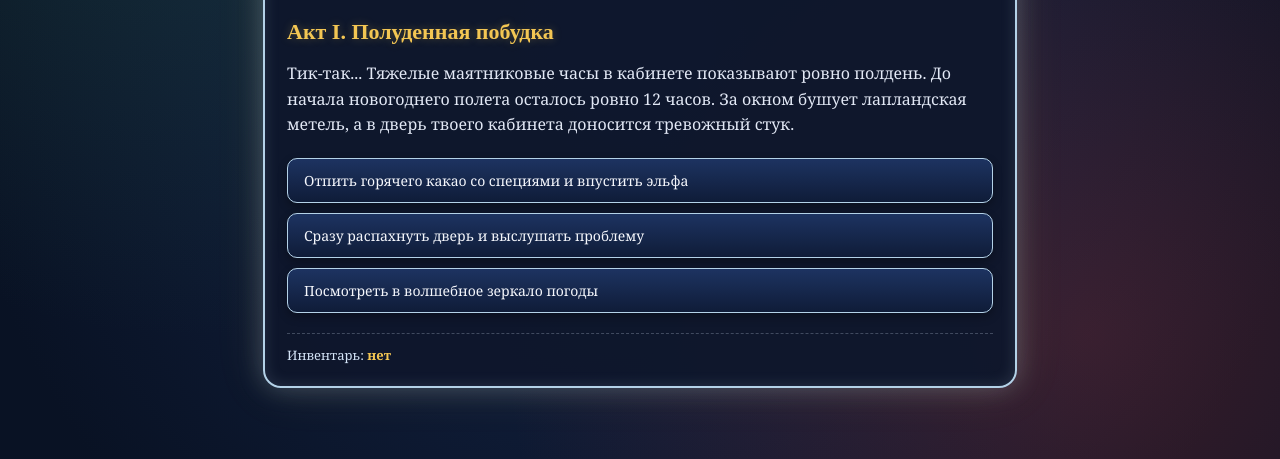
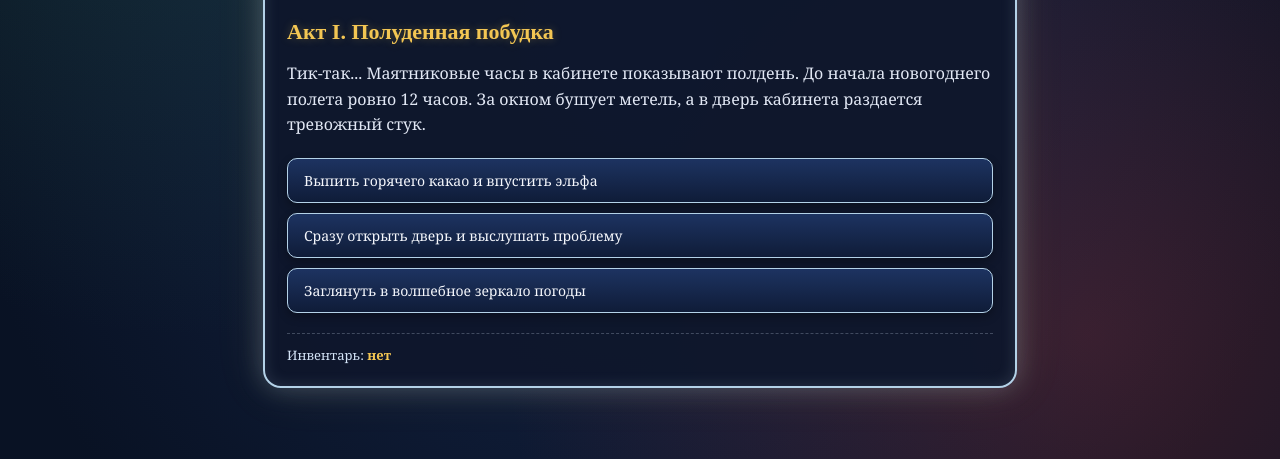
Before and after one commit to NaRaRi-AI/Santa-Clause-, a plain HTML site: page index.html in a window 1280 px wide. Shown: the part 371-830 px from the top of the page. Drawn offline with Linux system fonts and the light colour scheme.

Commit message:
Update index.html

```diff
--- a/index.html
+++ b/index.html
@@ -178,133 +178,157 @@
 </div>
 
 <script>
-    // Игровое состояние
     let state = {
-        time: 12, // Старт в 12:00
+        time: 12,
         spirit: 100,
         inventory: [],
         currentScene: 'start'
     };
 
-    // Сюжетные узлы квеста (Акт I + Акт II)
     const scenes = {
-        // --- АКТ I (Обед) ---
+        // --- АКТ I ---
         start: {
             title: "Акт I. Полуденная побудка",
-            text: "Тик-так... Тяжелые маятниковые часы в кабинете показывают ровно полдень. До начала новогоднего полета осталось ровно 12 часов. За окном бушует лапландская метель, а в дверь твоего кабинета доносится тревожный стук.",
+            text: "Тик-так... Маятниковые часы в кабинете показывают полдень. До начала новогоднего полета ровно 12 часов. За окном бушует метель, а в дверь кабинета раздается тревожный стук.",
             image: "scene_1.jpg",
             speaker: null,
             choices: [
-                { text: "Отпить горячего какао со специями и впустить эльфа", next: 'meet_elf', timeCost: 1, spiritChange: 5, addItem: 'Чашка какао' },
-                { text: "Сразу распахнуть дверь и выслушать проблему", next: 'meet_elf', timeCost: 1, spiritChange: 0 },
-                { text: "Посмотреть в волшебное зеркало погоды", next: 'magic_mirror', timeCost: 1, spiritChange: 0 }
+                { text: "Выпить горячего какао и впустить эльфа", next: 'meet_elf', timeCost: 1, spiritChange: 5, addItem: 'Чашка какао' },
+                { text: "Сразу открыть дверь и выслушать проблему", next: 'meet_elf', timeCost: 1, spiritChange: 0 },
+                { text: "Заглянуть в волшебное зеркало погоды", next: 'magic_mirror', timeCost: 1, spiritChange: 0 }
             ]
         },
         meet_elf: {
             title: "Главный эльф-бригадир",
-            text: "Эльф врывается внутрь, размахивая шапкой: 'Санта! Катастрофа! Магический конвейер подарков заклинило шестеренками, а олени отказываются выходить из загона — кто-то разбросал по снегу странные ледяные шипы!'",
+            text: "'Санта! Конвейер подарков заклинило шестеренками, а олени в загоне напуганы ледяными шипами!'",
             image: "scene_2.jpg",
             speaker: "elf_portrait.jpg",
             choices: [
-                { text: "Срочно бежать на фабрику разбираться с конвейером", next: 'factory_puzzle', timeCost: 2 },
-                { text: "Сначала отправиться в загон к оленям и успокоить их", next: 'reindeer_pen', timeCost: 2 }
+                { text: "Бежать на фабрику чинить конвейер", next: 'factory_puzzle', timeCost: 2 },
+                { text: "Отправиться в загон успокаивать оленей", next: 'reindeer_pen', timeCost: 2 }
             ]
         },
         magic_mirror: {
             title: "Волшебное зеркало",
-            text: "Ты заглядываешь в гладь зеркала. Над Европой и Америкой висят грозовые тучи, но дети ждут чуда. Время утекает сквозь пальцы!",
+            text: "Над миром клубится шторм, но дети ждут чуда. Время утекает сквозь пальцы.",
             image: "scene_4.jpg",
             speaker: "santa_portrait.jpg",
             choices: [
-                { text: "Отойти от зеркала и впустить эльфа в кабинет", next: 'meet_elf', timeCost: 1 }
+                { text: "Впустить эльфа в кабинет", next: 'meet_elf', timeCost: 1 }
             ]
         },
         factory_puzzle: {
             title: "Фабрика подарков",
-            text: "Огромный механизм гудит и искрит. Механические плюшевые медведи и Щелкунчик застряли между шестеренок. Нужно быстро принять техническое решение!",
+            text: "Механизмы гудят. Медведи и Щелкунчик застряли между шестеренок.",
             image: "scene_2.jpg",
             speaker: "santa_portrait.jpg",
             choices: [
-                { text: "Использовать магический посох, чтобы перезапустить шестеренки", next: 'act_one_finish', timeCost: 2, spiritChange: 5 },
-                { text: "Разобрать механизм вручную по старинным чертежам", next: 'act_one_finish', timeCost: 3, spiritChange: 10, addItem: 'Чертеж шестеренок' }
+                { text: "Использовать магический посох", next: 'act_one_finish', timeCost: 2, spiritChange: 5 },
+                { text: "Разобрать механизм вручную по чертежам", next: 'act_one_finish', timeCost: 3, spiritChange: 10, addItem: 'Чертеж шестеренок' }
             ]
         },
         reindeer_pen: {
             title: "Загон для оленей",
-            text: "Гордые северные олени встревоженно бьют копытами. Вожак косит глазом на сугробы, где блещут замороженные фиолетовые сорняки.",
+            text: "Олени бьют копытами перед замороженными фиолетовыми сорняками.",
             image: "scene_3.jpg",
             speaker: "santa_portrait.jpg",
             choices: [
-                { text: "Угостить оленей волшебным моховым печеньем", next: 'act_one_finish', timeCost: 2, spiritChange: 10, addItem: 'Моховое печенье' },
-                { text: "Ласково поговорить с вожаком и расчистить снег", next: 'act_one_finish', timeCost: 2, spiritChange: 5 }
+                { text: "Угостить оленей моховым печеньем", next: 'act_one_finish', timeCost: 2, spiritChange: 10, addItem: 'Моховое печенье' },
+                { text: "Ласково поговорить с вожаком", next: 'act_one_finish', timeCost: 2, spiritChange: 5 }
             ]
         },
         act_one_finish: {
             title: "Конец Акта I",
-            text: "Конвейер и олени приведены в порядок. Но вечер уже на пороге (16:00), а впереди алхимия саней, подготовка упряжки и ночной полет!",
+            text: "Порядок наведен. Вечер на пороге (16:00), впереди алхимия саней!",
             image: "scene_1.jpg",
             speaker: "santa_portrait.jpg",
             choices: [
-                { text: "Перейти к Акту II (Вечерняя алхимия саней)", next: 'act2_start', timeCost: 0 }
+                { text: "Перейти к Акту II", next: 'act2_start', timeCost: 0 }
             ]
         },
 
-        // --- АКТ II (Вечер) ---
+        // --- АКТ II ---
         act2_start: {
             title: "Акт II. Вечерний ангар",
-            text: "Стрелки часов перешагнули за 16:00. Ты спускаешься в секретный ангар. Волшебные сани ждут на платформе, но их нужно срочно модернизировать перед штормом.",
+            text: "Время 16:00. Сани на платформе, их нужно модернизировать перед ночным полетом.",
             image: "act2_sleigh.jpg",
             speaker: "santa_portrait.jpg",
             choices: [
-                { text: "Установить экспериментальный магический реактивный ускоритель", next: 'act2_route', timeCost: 1, spiritChange: -10, addItem: 'Реактивный двигатель' },
-                { text: "Натереть полозья звездным воском и закрепить защитные амулеты", next: 'act2_route', timeCost: 2, spiritChange: 15, addItem: 'Звездный воск' }
+                { text: "Установить реактивный ускоритель", next: 'act2_route', timeCost: 1, spiritChange: -10, addItem: 'Реактивный двигатель' },
+                { text: "Натереть полозья звездным воском и закрепить амулеты", next: 'act2_route', timeCost: 2, spiritChange: 15, addItem: 'Звездный воск' }
             ]
         },
         act2_route: {
             title: "Акт II. Планирование маршрута",
-            text: "Сани готовы. Перед тобой парит голографическая карта звездного неба. Над Северным полюсом бушует циклонический фронт. Как проложим первый отрезок пути?",
+            text: "Голографическая карта сияет в темноте. Над полюсом бушует циклонический шторм.",
             image: "act2_map.jpg",
             speaker: "santa_portrait.jpg",
             choices: [
-                { text: "Пробиваться напрямую через Ледяной каньон (рискованно, но быстро)", next: 'act2_final_check', timeCost: 1 },
-                { text: "Обойти шторм по высокому Звездному коридору (безопасно, но дольше)", next: 'act2_final_check', timeCost: 2 }
+                { text: "Пробиваться напрямую через Ледяной каньон", next: 'act2_takeoff', timeCost: 1 },
+                { text: "Обойти шторм по Звездному коридору", next: 'act2_takeoff', timeCost: 2 }
             ]
         },
-        act2_final_check: {
-            title: "Акт II. Перед вылетом",
-            text: "Маршрут выбран. Время близится к 20:00. Олени (Рудольф впереди!) нервно перебирают копытами на взлетной полосе. Эльфы замерли в ожидании команды.",
+        act2_takeoff: {
+            title: "Акт II. Взлет",
+            text: "Все готово. Сани срываются с места и устремляются в вечернее небо под восторженные крики эльфов!",
             image: "act2_takeoff.jpg",
             speaker: "elf_portrait.jpg",
             choices: [
-                { text: "ПРЯМОЙ ЭФИР: Дать старт главному новогоднему полету!", next: 'game_over_success', timeCost: 0 }
+                { text: "Перейти к Акту III (Ночной полет)", next: 'act3_flight_scene', timeCost: 1 }
+            ]
+        },
+
+        // --- АКТ III ---
+        act3_flight_scene: {
+            title: "Акт III. Ночной полет",
+            text: "Часы бьют полночь. Сани мчатся над сверкающими мегаполисами под переливами северного сияния.",
+            image: "act3_flight.jpg",
+            speaker: "santa_portrait.jpg",
+            choices: [
+                { text: "Сбросить подарки через дымоходы на крышах", next: 'act3_roof_scene', timeCost: 2, spiritChange: 5 }
+            ]
+        },
+        act3_roof_scene: {
+            title: "Акт III. Работа на крыше",
+            text: "Санта грациозно опускается на заснеженную трубу и бережно опускает первый заветный подарок в дымоход.",
+            image: "act3_roof.jpg",
+            speaker: "santa_portrait.jpg",
+            choices: [
+                { text: "Завершить развозку и взять курс на север", next: 'act3_return_scene', timeCost: 2, spiritChange: 10 }
+            ]
+        },
+        act3_return_scene: {
+            title: "Акт III. Возвращение домой",
+            text: "Первые лучи солнца окрашивают заснеженные башни Лапландии. Сани триумфально приземляются в родной загон.",
+            image: "act3_return.jpg",
+            speaker: "elf_portrait.jpg",
+            choices: [
+                { text: "Праздновать победу Рождества!", next: 'ending_epic', timeCost: 0 }
             ]
         },
 
         // --- ФИНАЛ ---
-        game_over_success: {
-            title: "Миссия: Рождество спасено!",
-            text: "УРА! Сани взмывают в небо под приветственные крики эльфов. Благодаря твоим своевременным решениям (и правильной алхимии саней!), шторм преодолен, а подарки будут доставлены вовремя. С Рождеством!",
-            image: "act2_takeoff.jpg",
+        ending_epic: {
+            title: "Триумфальный финал: Миссия выполнена!",
+            text: "УРА! Рождество спасено! Все подарки доставлены, дух праздника на высоте, а Санта может отдохнуть у камина. Спасибо за игру!",
+            image: "scene_1.jpg",
             speaker: "santa_portrait.jpg",
             choices: [
-                { text: "Начать заново", next: 'start', timeCost: 0, reset: true }
+                { text: "Пройти игру заново", next: 'start', timeCost: 0, reset: true }
             ]
         }
     };
 
-    // Функция обновления игры
     function updateGame(sceneKey) {
         let scene = scenes[sceneKey];
         if (!scene) return;
 
         state.currentScene = sceneKey;
 
-        // Рендеринг текста и картинки
         document.getElementById('scene-title').innerText = scene.title;
         document.getElementById('scene-text').innerText = scene.text;
         document.getElementById('scene-img').src = scene.image;
 
-        // Рендеринг аватарки говорящего
         let avatar = document.getElementById('speaker-avatar');
         if (scene.speaker) {
             avatar.src = scene.speaker;
@@ -313,12 +337,10 @@
             avatar.style.display = 'none';
         }
 
-        // Обновление статус-бара
         document.getElementById('stat-time').innerText = `🕒 Время: ${state.time}:00`;
         document.getElementById('stat-spirit').innerText = `✨ Дух Рождества: ${state.spirit}%`;
         document.getElementById('items-text').innerText = state.inventory.length > 0 ? state.inventory.join(', ') : 'нет';
 
-        // Генерация кнопок выбора
         let choicesBox = document.getElementById('choices-box');
         choicesBox.innerHTML = '';
 
@@ -335,7 +357,6 @@
                 }
 
                 state.time += choice.timeCost || 1;
-                // Ограничиваем время 24:00 (полночь)
                 if (state.time > 24) state.time = 24;
 
                 if (choice.spiritChange) {
@@ -350,12 +371,11 @@
             choicesBox.appendChild(btn);
         });
 
-        localStorage.setItem('santa_quest_full_state', JSON.stringify(state));
+        localStorage.setItem('santa_quest_final_state', JSON.stringify(state));
     }
 
-    // Загрузка при старте
     window.onload = function() {
-        let saved = localStorage.getItem('santa_quest_full_state');
+        let saved = localStorage.getItem('santa_quest_final_state');
         if (saved) {
             try {
                 let parsed = JSON.parse(saved);
```
